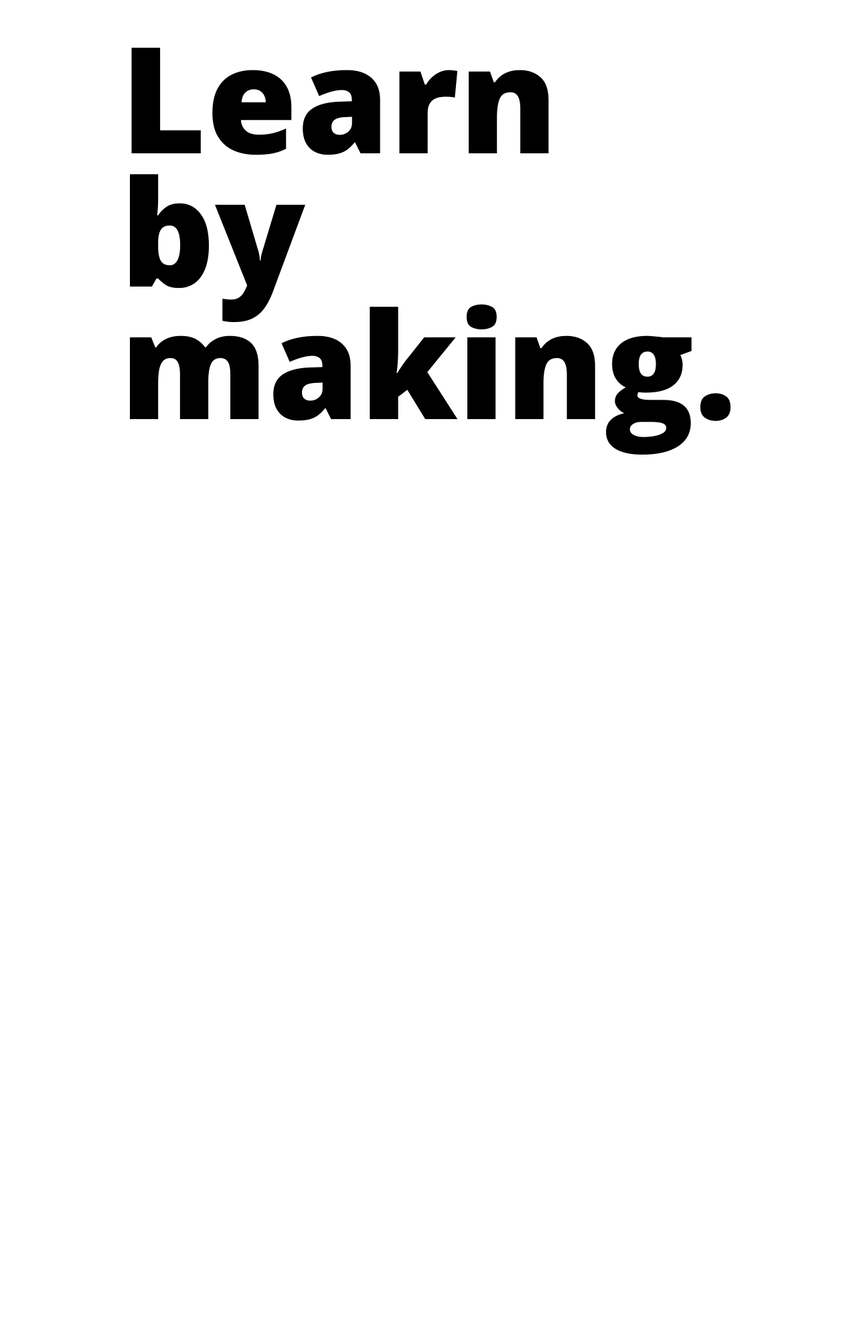
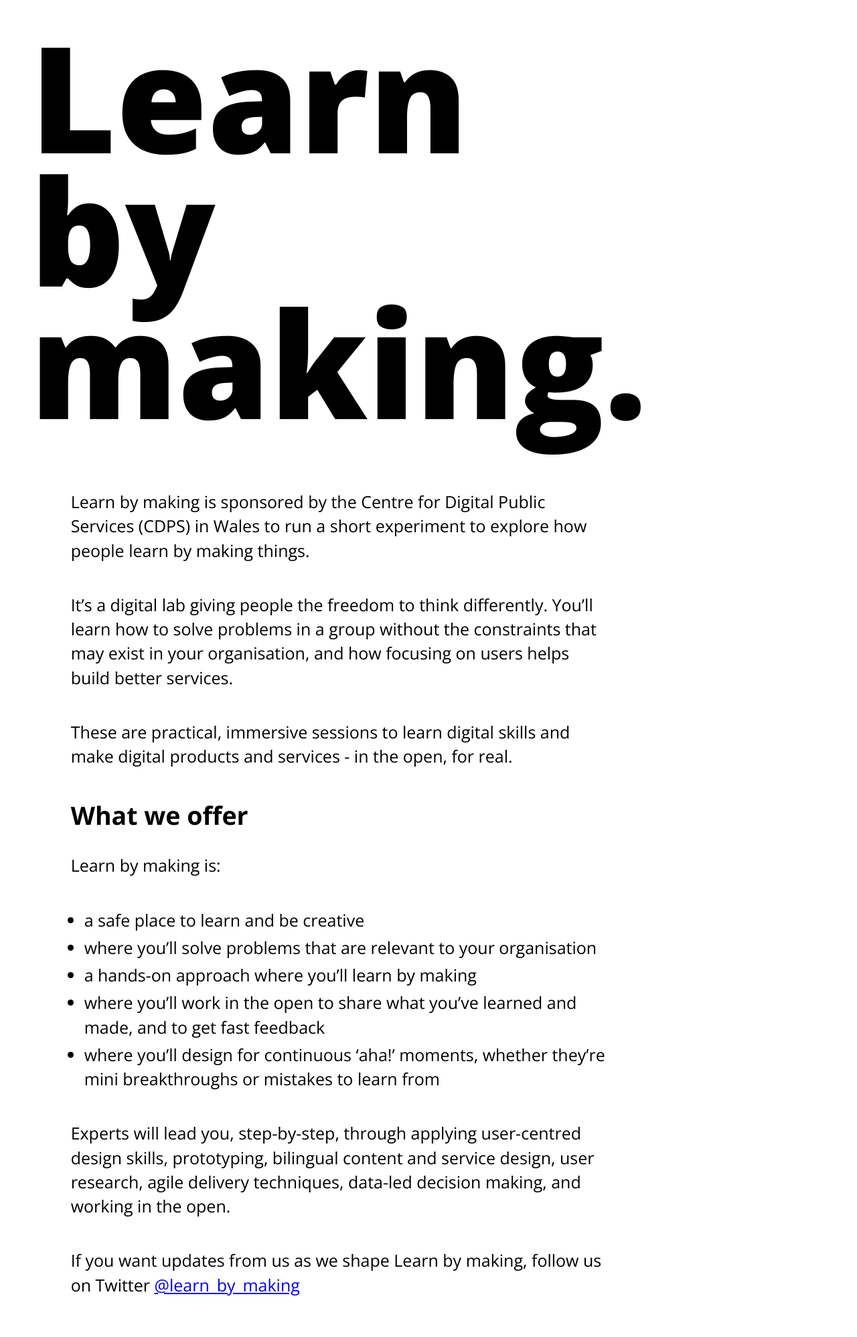
Before and after one commit to learnbymakingwales/learnbymakingwales.github.io, a Jekyll site: the page built from index.md, in a window 1280 px wide. Shown: the whole page at 67% size. Built offline with Jekyll 4.4.1, drawn with Linux system fonts in a browser that asks for light colours; before the commit the page ends 900 px from its top, so only the background shows below that.

Commit message:
Add english content for landing page

```diff
--- a/_layouts/landing.html
+++ b/_layouts/landing.html
@@ -31,6 +31,10 @@
       <h1 class="lbm-title">{{site.t[page.lang].title}}</h1>
     </div>
 
+    <div class="lbm-markdown-output">
+      {{ content }}
+    </div>
+
   </main>
 
 </body>
--- a/assets/css/app.css
+++ b/assets/css/app.css
@@ -1,5 +1,8 @@
 :root {
   --base-font-size: 16px;
+  --small-screen-font-size: 20px;
+  --bigger-screen-font-size: 25px;
+  --vertical-spacing: 45px;
 }
 
 
@@ -13,17 +16,20 @@ body {
 }
 
 .main {
-  padding: 0 15px;
+  padding: 0 20px;
+  font-size: var(--small-screen-font-size);
 }
 
 @media (min-width: 46.25em) {
   .main {
-    padding: 0 30px;
+    padding: 0 45px;
+    width: min-content;
+    font-size: var(--bigger-screen-font-size);
   }
 }
 
 .typography-header {
-  margin: 45px auto;
+  margin: 45px 0;
   max-width: 960px;
   width: min-content;
 }
@@ -35,3 +41,78 @@ body {
   font-weight: 800;
   line-height: .9;
 }
+
+.lbm-markdown-output {
+  max-width: 32em;
+  margin: 60px auto;
+}
+
+@media (min-width: 46.25em) {
+  .lbm-markdown-output {
+    margin-top: 90px;
+  }
+}
+
+.lbm-markdown-output p,
+.lbm-body {
+  -webkit-font-smoothing: antialiased;
+  -moz-osx-font-smoothing: grayscale;
+  font-weight: 400;
+  font-size: var(--small-screen-font-size);
+  line-height: 1.3125;
+  margin-top: 0;
+  margin-bottom: calc(var(--vertical-spacing) * (2/3));
+}
+
+@media (min-width: 46.25em) {
+  .lbm-markdown-output p,
+  .lbm-body {
+    font-size: var(--bigger-screen-font-size);
+    line-height: 1.45;
+    margin-bottom: var(--vertical-spacing);
+  }
+}
+
+.lbm-markdown-output ul {
+  -webkit-font-smoothing: antialiased;
+  -moz-osx-font-smoothing: grayscale;
+  font-weight: 400;
+  font-size: var(--small-screen-font-size);
+  line-height: 1.3125;
+  margin-top: 0;
+  margin-bottom: calc(var(--vertical-spacing) * (2/3));;
+  padding-left: 0;
+  list-style-type: none;
+}
+@media (min-width: 46.25em) {
+  .lbm-markdown-output ul {
+    font-size: var(--bigger-screen-font-size);
+    line-height: 1.45;
+    margin-bottom: var(--vertical-spacing);
+  }
+}
+
+.lbm-markdown-output ul ul {
+  margin-top: 10px;
+  margin-bottom: 10px;
+}
+
+.lbm-markdown-output ul > li {
+  margin-bottom: 8px;
+}
+
+@media (min-width: 46.25em) {
+  .lbm-markdown-output ul > li {
+    margin-bottom: 5px;
+  }
+}
+
+.lbm-markdown-output ul {
+  padding-left: 20px;
+  list-style-type: disc;
+}
+
+.cj-list--number {
+  padding-left: 20px;
+  list-style-type: decimal;
+}
--- a/index.md
+++ b/index.md
@@ -4,3 +4,23 @@ lang: en
 ref: index
 hidetitle: True
 ---
+
+Learn by making is sponsored by the Centre for Digital Public Services (CDPS) in Wales to run a short experiment to explore how people learn by making things.
+
+It’s a digital lab giving people the freedom to think differently. You’ll learn how to solve problems in a group without the constraints that may exist in your organisation, and how focusing on users helps build better services.
+
+These are practical, immersive sessions to learn digital skills and make digital products and services - in the open, for real.
+
+## What we offer
+
+Learn by making is:
+
+* a safe place to learn and be creative
+* where you’ll solve problems that are relevant to your organisation
+* a hands-on approach where you’ll learn by making
+* where you’ll work in the open to share what you’ve learned and made, and to get fast feedback
+* where you’ll design for continuous ‘aha!’ moments, whether they’re mini breakthroughs or mistakes to learn from
+
+Experts will lead you, step-by-step, through applying user-centred design skills, prototyping, bilingual content and service design, user research, agile delivery techniques, data-led decision making, and working in the open.
+
+If you want updates from us as we shape Learn by making, follow us on Twitter [@learn_by_making](https://twitter.com/learn_by_making)
```
Also changed, not shown: en/index.md (+20 -0 lines).
